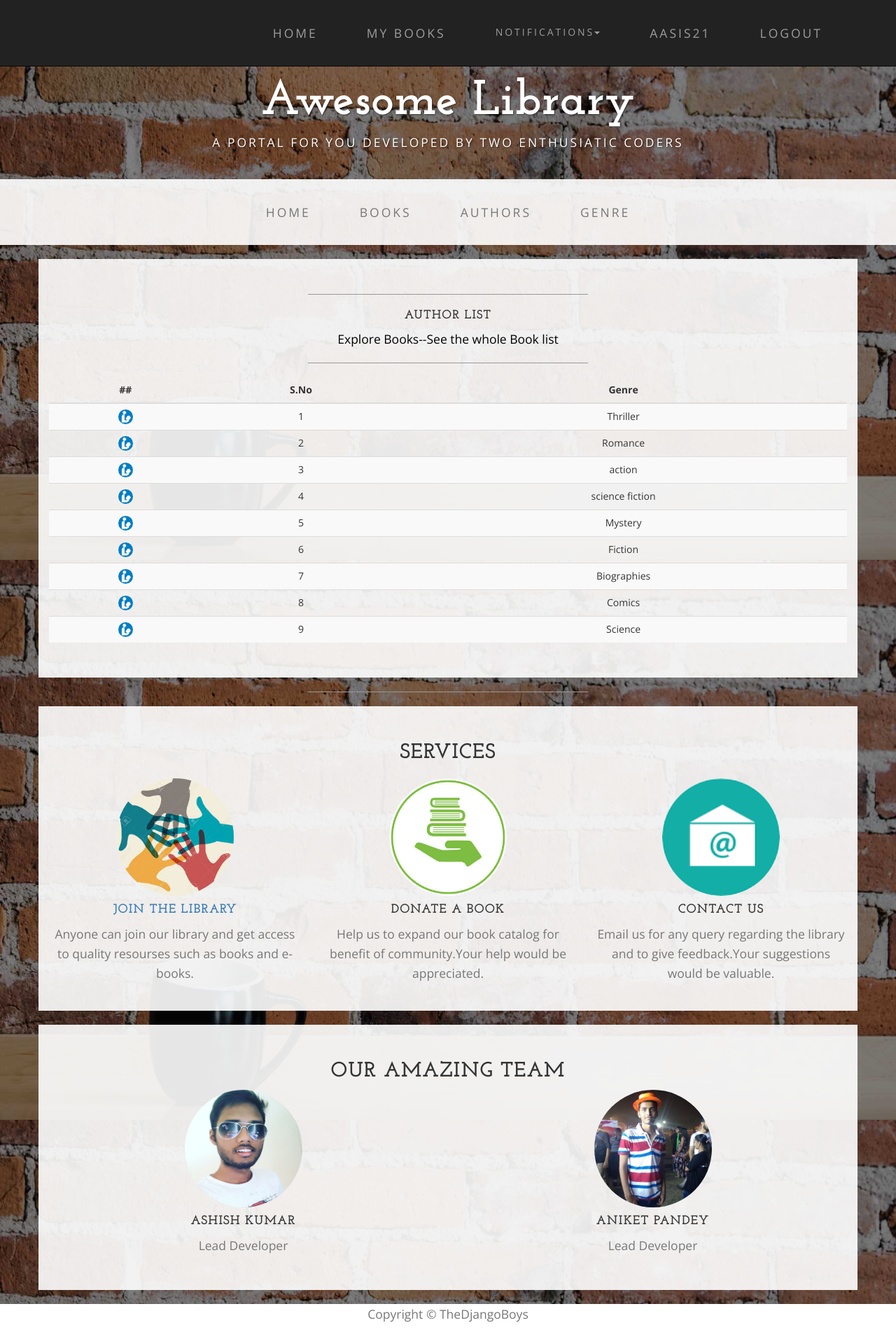
After one commit to SummerCamp17/Book-library, a Django app: page /lib/genre/ in a window 1280 px wide. The commit adds this page. Shown: the whole page at 70% size. Run offline with Django 3.2, Linux system fonts and the light colour scheme; a user stored in the database is signed in; data comes from the database, SQL or seed files in the repository; both versions use the stored data as it was after the commit; some libraries are stand-ins or nearby versions.

Commit message:
Added genre view

```diff
--- /dev/null
+++ b/mylib/templates/genre.html
@@ -0,0 +1,45 @@
+{% extends "index.html" %}
+{% block title %}
+Lib-books
+{% endblock %}
+
+
+{% load staticfiles %}
+{% block content %}
+
+<div class="container box ">
+    <div class="row">
+        <div class="col-lg-12">
+            <hr>
+            <h2 class="intro-text text-center">
+                <strong>Author List</strong>
+            </h2 >
+            <a href="{% url 'books' %}"><p class="text-center"> Explore Books--See the whole Book list</p></a>
+            <hr>
+            <table class="table table-striped">
+                <thead class="thead-inverse">
+                <tr>
+                    <th class="text-center">##</th>
+                    <th class="text-center">S.No</th>
+                    <th class="text-center">Genre</th>
+
+                </tr>
+                </thead>
+                <tbody>
+
+                {% for genre in genre %}
+                <tr>
+                    <th scope="row"><img src="{% static 'mylib/img/team/lib.jpg' %}" class="img-responsive img-circle center-block" alt="" align="middle" style="width:1.5em;height:1.5em;"></th>
+                    <td class="text-center">{{genre.id}}</td>
+                    <td  class="text-center">{{genre.name}}</td>
+                </tr>
+                {% endfor %}
+
+                </tbody>
+            </table>
+
+        </div>
+    </div>
+</div>
+
+{% endblock content %}
--- a/mylib/templates/index.html
+++ b/mylib/templates/index.html
@@ -131,8 +131,8 @@
     </nav>
 
 
-    <div class="brand main">Central Library</div>
-    <div class="address-bar">3481 Montonne Place | Django joch, KN 90210 | 127.0.0.1:8000</div>
+    <div class="brand main">Awesome Library</div>
+    <div class="address-bar">A PORTAL FOR YOU DEVELOPED BY TWO ENTHUSIATIC CODERS</div>
 
     <!-- Navigation -->
     <nav class="navbar navbar-default" role="navigation">
@@ -146,7 +146,7 @@
                     <span class="icon-bar"></span>
                 </button>
                 <!-- navbar-brand is hidden on larger screens, but visible when the menu is collapsed -->
-                <a class="navbar-brand" href="index.html">Central Library</a>
+                <a class="navbar-brand" href="index.html">Awesome Library</a>
             </div>
             <!-- Collect the nav links, forms, and other content for toggling -->
             <div class="collapse navbar-collapse" id="bs-example-navbar-collapse-1">
@@ -161,7 +161,7 @@
                         <a href="{% url 'authors' %}">Authors</a>
                     </li>
                     <li>
-                        <a href=#>Genre</a>
+                        <a href="{% url 'genre' %}">Genre</a>
                     </li>
                 </ul>
             </div>
--- a/mylib/urls.py
+++ b/mylib/urls.py
@@ -9,6 +9,7 @@ urlpatterns =[
 
     url(r'^books/(?P<pk>[0-9a-f-]+)/request_issue/confirm/$',views.IssueRequestUpdate.as_view(),name='confirm_issue'),
     url(r'^authors/$',views.authors,name='authors'),
+    url(r'^genre/$',views.genre,name='genre'),
     url(r'^mybooks/$',views.loaned_book_by_user,name='my_books'),
     url(r'^mybooks/(?P<pk>[0-9a-f-]+)/return/$',views.return_book,name='return_book'),
     url(r'^issued/$',views.all_issued_book,name='issued_books'),
--- a/mylib/views.py
+++ b/mylib/views.py
@@ -64,12 +64,20 @@ def authors(request):
     all_authors = Author.objects.all()
     return render(request, 'authors.html', context={'all_authors': all_authors})
 
+
+@login_required
+def genre(request):
+    genre = Genre.objects.all()
+    return render(request, 'genre.html', context={'genre': genre})
+
+
 @login_required
 def loaned_book_by_user(request):
     all_loaned=BookInstance.objects.filter(borrower=request.user).filter(status__exact='o').exclude(rtn_status__exact='r').order_by('due_back')
     issue=IssueRequest.objects.filter(user=request.user).filter(status__exact='n')
     rtn=BookInstance.objects.filter(borrower=request.user).filter(status__exact='o').filter(rtn_status__exact='r').order_by('due_back')
     return  render(request,'my_books.html',context={'borrowed':all_loaned,'rtn':rtn,'issue':issue})
+
 
 @login_required
 def return_book(request,pk):
```
Also changed, not shown: db.sqlite3.
